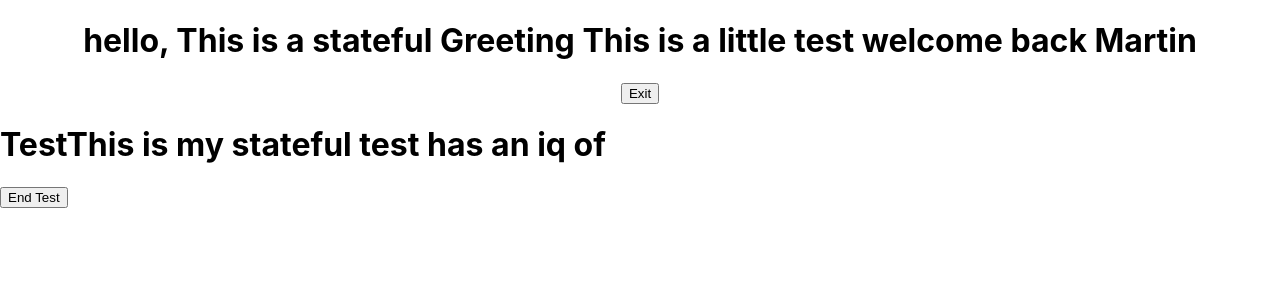
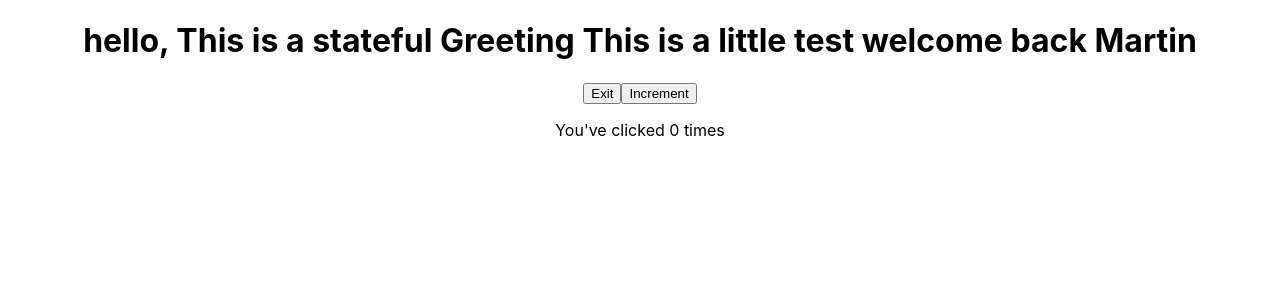
Before and after one commit to MartinBradbury/react-trial, a React (Create React App) app in the folder my-app/: page / in a window 1280 px wide. Shown: the top 300 px of the page. Built offline with nearby package versions, Linux system fonts and the light colour scheme.

Commit message:
updated state with prevState arrow function

```diff
--- a/my-app/src/App.js
+++ b/my-app/src/App.js
@@ -12,9 +12,6 @@
       {/* <FunctionalGreetingNew name="Martin" age="41" greeting="Nice to meet you!!" /> */}
       <StatefulGreeting greeting="This is a little test" name="Martin" />
     </div>
-    <div>
-      <StatefulTest />
-    </div>
     </>
   );
 }
--- a/my-app/src/components/StatefulGreeting.js
+++ b/my-app/src/components/StatefulGreeting.js
@@ -6,18 +6,33 @@
         this.state = {
             introduction: "hello",
             buttonText: "Exit",
+            count: 0,
         };
     }
     handleClick() {
-        this.setState({
-            introduction: "Goodbye!",
-            buttonText: "Enter",
-        }, () => {
-            console.log('after', this.state.introduction);
-            console.log('after', this.state.buttonText);
+        this.setState((prevState, prevProps) => {
+            console.log('prevState', prevState)
+            console.log('prevProps', prevProps)
+            return {
+                introduction: prevState.introduction === "Hello" ? "Goodbye!" : "Hello",
+                buttonText: prevState.buttonText === "Enter" ? "Exit" : "Enter"
+            }
+        })
+    }
 
-        });
 
+    increment() {
+        this.setState((prevState, prevProps) => {
+            console.log('prevState', prevState)
+            console.log('prevProps', prevProps)
+            return {
+                count: prevState.count + 1
+            }
+
+        }
+
+
+        )
     }
 
     render() {
@@ -25,14 +40,13 @@
             <div>
                 <h1>{this.state.introduction}, This is a stateful Greeting {this.props.greeting} welcome back {this.props.name} </h1>
                 <button onClick={() => this.handleClick()}>{this.state.buttonText}</button>
-
-
+                <button onClick={() => this.increment()}>Increment</button>
+                <p>You've clicked {this.state.count} times</p>
             </div>
 
         )
     }
 
-
 }
 
 export default StatefulGreeting
```
